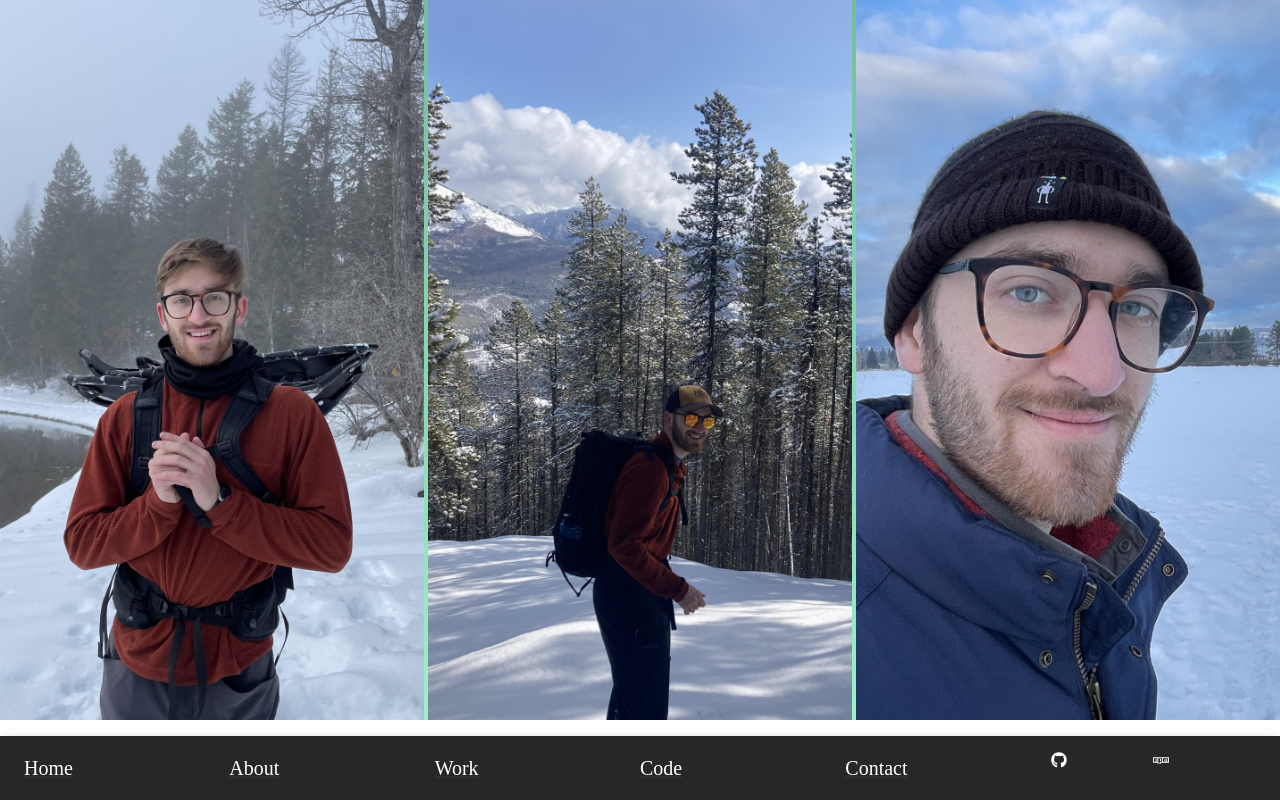
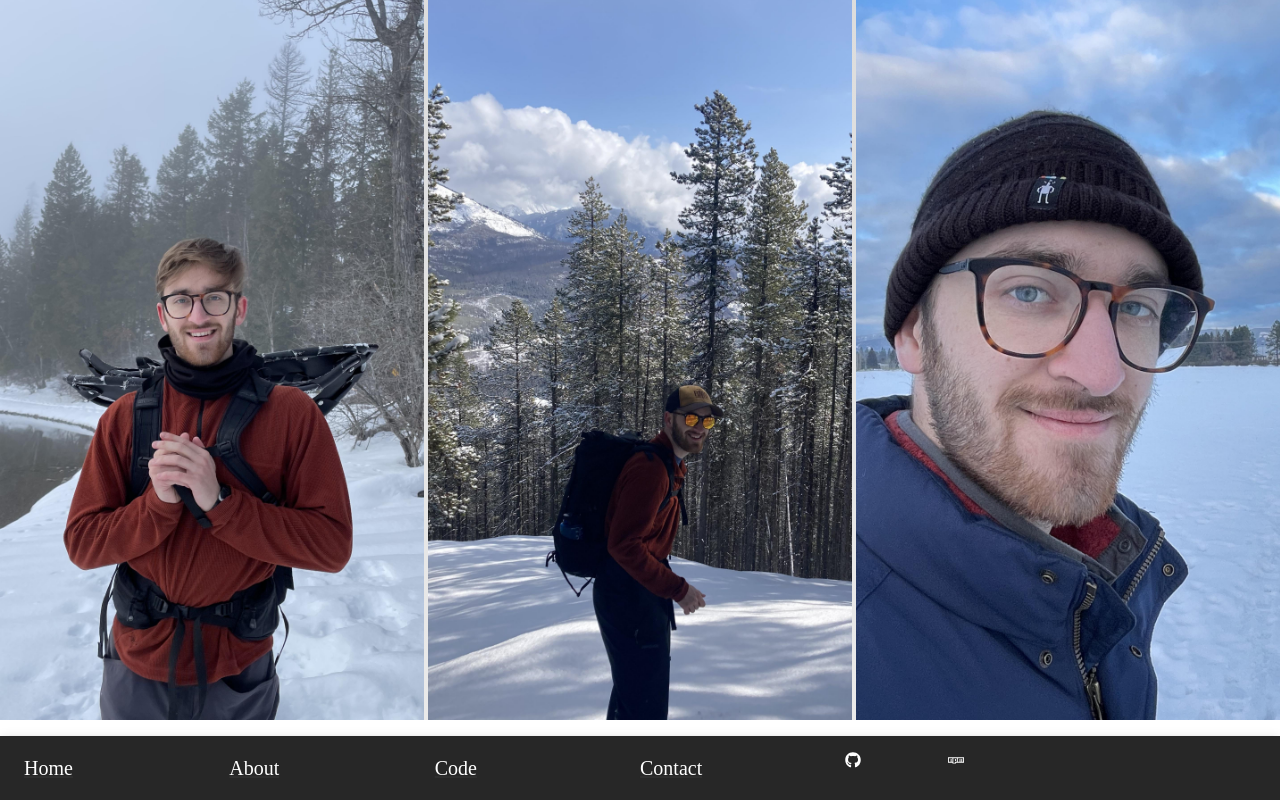
Before and after one commit to SABaltz/showcase, a React (Create React App) app: page /about in a window 1280 px wide. Shown: the part 1748-2548 px from the top of the page. Built offline with nearby package versions, Linux system fonts and the light colour scheme.

Commit message:
Update Linear Gradient

```diff
--- a/src/components/About.tsx
+++ b/src/components/About.tsx
@@ -39,7 +39,7 @@ export let centerGrid = {display: 'flex', justifyContent: 'center', alignItems:
 export default function About() {
     const smallScreen = useMediaQuery(darkTheme.breakpoints.up('sm'));
 
-    let linearStart = '#1f4037'
+    let linearStart = '#ADA996'
     return (
         <>
             {/*--------------------------Nav---------------------------------*/}
@@ -55,7 +55,7 @@ export default function About() {
 
             {/*--------------------------Backgrouund---------------------------------*/}
             <Box sx={{
-                background: `linear-gradient(to bottom, ${linearStart}, #99f2c8 );`,
+                background: `linear-gradient(to bottom, ${linearStart}, #F2F2F2, #DBDBDB, #EAEAEA );`,
             }}>
                 <Divider sx={{fontSize: '5rem'}}><Typography variant={'h1'}>About</Typography></Divider>
 
--- a/src/components/Footer.tsx
+++ b/src/components/Footer.tsx
@@ -1,16 +1,15 @@
 import React from "react";
 import {AppBar, Grid, Link, Toolbar, Typography} from "@mui/material";
 import {FaGithub, FaNpm} from 'react-icons/fa';
+import {navOptions} from "./home/HomePage";
 
 export default function Footer() {
-
-    let navOptions = ['Home', 'About', 'Work', 'Code', 'Contact']
-
+    let navOptionsFooter = ['Contact', ...navOptions].reverse()
     return (
         <AppBar position="static">
             <Toolbar>
                 <Grid container>
-                    {navOptions.map((option) => (
+                    {navOptionsFooter.map((option) => (
                         <Grid item xs={4} md={2}>
                             <Typography variant="h6" component="div" sx={{flexGrow: 1}}>
                                 <Link href={option === 'Home' ? '/' : `/${option.toLowerCase()}`} sx={{color: 'white'}}>
--- a/src/components/home/HomePage.tsx
+++ b/src/components/home/HomePage.tsx
@@ -7,7 +7,7 @@ import NavButton from "../nav/NavButton";
 
 let image = require('../../static/background3.jpg')
 
-export const navOptions = ['Home', 'About', 'Work', 'Code',].reverse()
+export const navOptions = ['Home', 'About', 'Code',].reverse()
 
 export default function HomePage() {
     const smallScreen = useMediaQuery(darkTheme.breakpoints.up('sm'));
```
